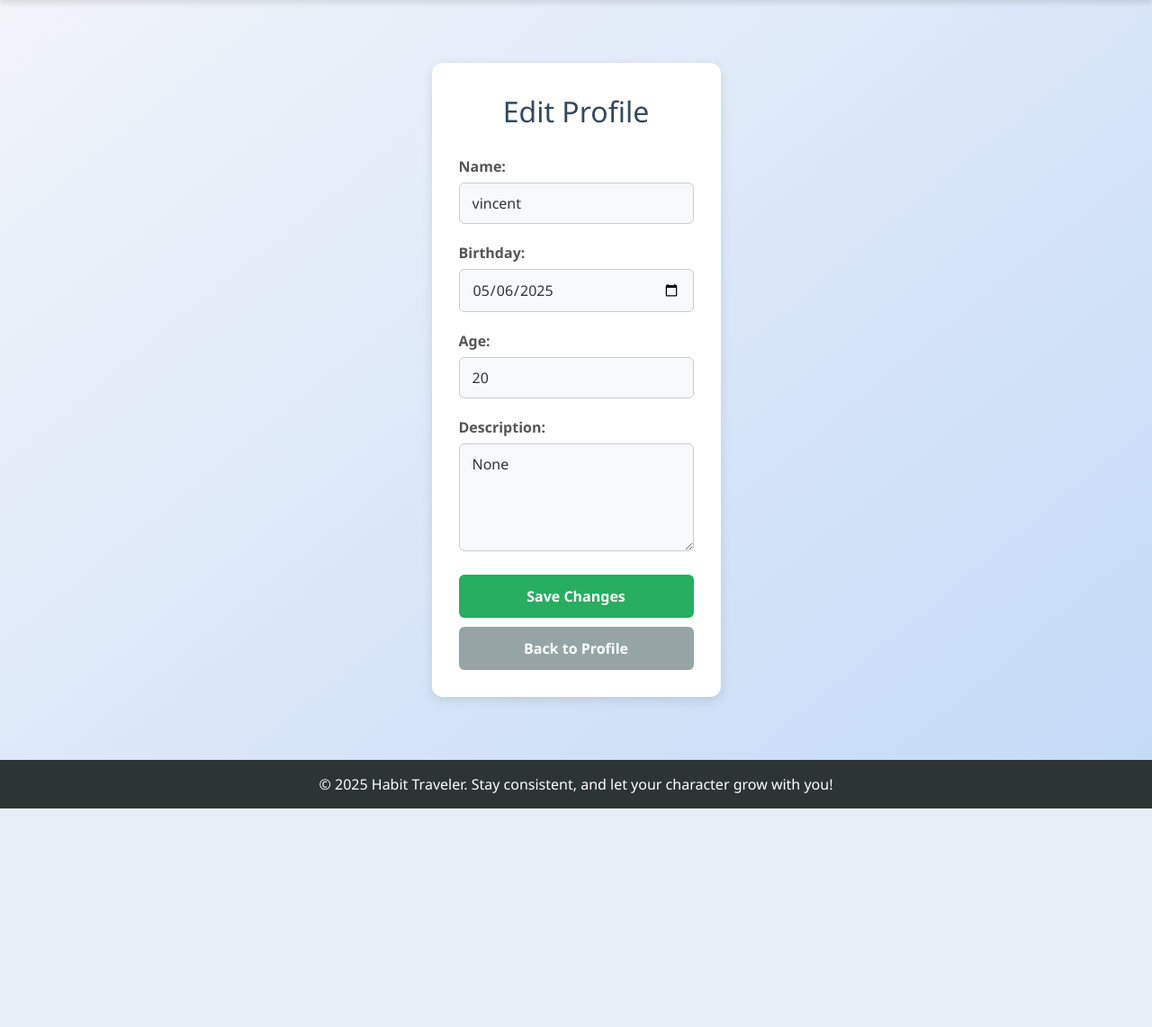
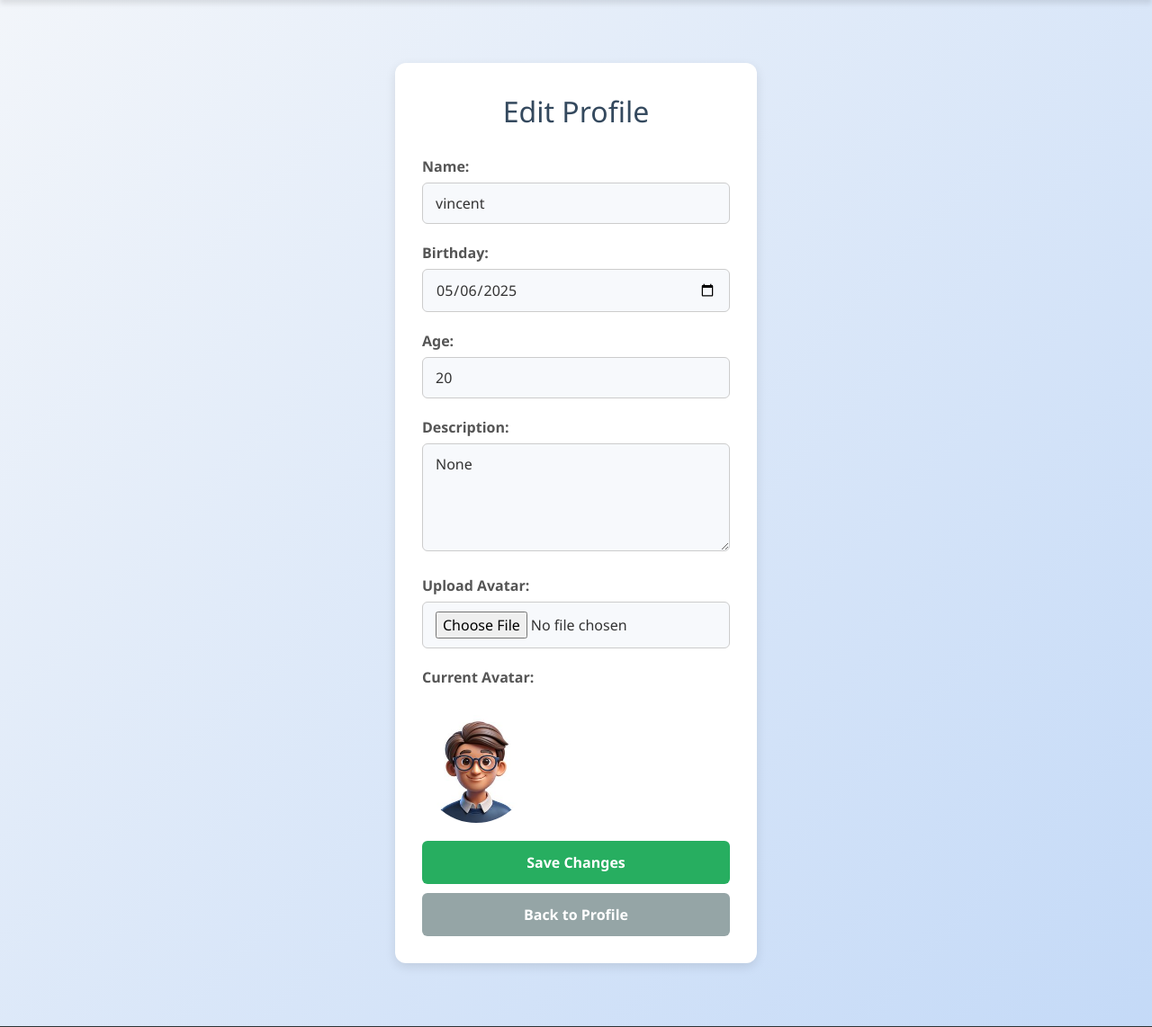
Before and after one commit to VINCENTLIM716/MINI-IT-3-10, a Flask app: page /edit_profile in a window 1280 px wide. Shown: the part 156-1298 px from the top of the page at 90% size. Before the commit the page ends 1055 px from the top, so only its background shows below. Run offline with Flask 3, Linux system fonts and the light colour scheme; a user stored in the database is signed in; some libraries are stand-ins or nearby versions.

Commit message:
avatar upload

```diff
--- a/app.py
+++ b/app.py
@@ -4,6 +4,11 @@ from werkzeug.security import generate_password_hash, check_password_hash
 from datetime import date,datetime
 from flask_mail import Mail, Message
 import random
+import os
+from werkzeug.utils import secure_filename
+
+UPLOAD_FOLDER = 'static/avatars'
+ALLOWED_EXTENSIONS = {'png', 'jpg', 'jpeg', 'gif'}
 
 app = Flask(__name__)
 app.secret_key = 'secret123'
@@ -15,6 +20,8 @@ app.config['MAIL_USE_TLS'] = True
 app.config['MAIL_USERNAME'] = 'kerksiauer@gmail.com'
 app.config['MAIL_PASSWORD'] = 'rhss uwam sogx zzfg'
 app.config['MAIL_DEFAULT_SENDER'] = 'kerksiauer@gmail.com'
+app.config['UPLOAD_FOLDER'] = UPLOAD_FOLDER
+os.makedirs(UPLOAD_FOLDER, exist_ok=True)
 
 mail = Mail(app)
 
@@ -28,6 +35,7 @@ class User(db.Model):
     birthday = db.Column(db.Date, nullable=True)
     age = db.Column(db.Integer, nullable=True)
     description = db.Column(db.String(500), nullable=True)
+    avatar = db.Column(db.String(200), nullable=True)
 
 class Habit(db.Model):
     id = db.Column(db.Integer, primary_key=True)
@@ -288,6 +296,7 @@ def profile():
 
 
 @app.route('/edit_profile', methods=['GET', 'POST'])
+@app.route('/edit_profile', methods=['GET', 'POST'])
 def edit_profile():
     if 'user_id' not in session:
         return redirect(url_for('login'))
@@ -307,13 +316,23 @@ def edit_profile():
 
             if name != user.name:
                 if User.query.filter_by(name=name).first():
-                    flash("Username already taken.")
+                    flash("Name already taken.")
                     return redirect(url_for('edit_profile'))
 
             user.name = name
             user.birthday = birthday
             user.age = age
             user.description = description
+
+            if 'avatar' in request.files:
+                avatar_file = request.files['avatar']
+                if avatar_file and avatar_file.filename != '' and '.' in avatar_file.filename:
+                    ext = avatar_file.filename.rsplit('.', 1)[1].lower()
+                    if ext in ['png', 'jpg', 'jpeg', 'gif']:
+                        filename = f"user_{user.id}_avatar.{ext}"
+                        avatar_path = os.path.join(app.config['UPLOAD_FOLDER'], filename)
+                        avatar_file.save(avatar_path)
+                        user.avatar = filename
 
             db.session.commit()
             flash("Profile updated successfully!")
@@ -325,6 +344,10 @@ def edit_profile():
 
     return render_template('edit_profile.html', user=user)
 
+
+def allowed_file(filename):
+    return '.' in filename and filename.rsplit('.', 1)[1].lower() in ALLOWED_EXTENSIONS
+
 with app.app_context():
     db.create_all()
 
--- a/templates/edit_profile.html
+++ b/templates/edit_profile.html
@@ -14,9 +14,9 @@
         {% endif %}
     {% endwith %}
 
-    <form method="POST">
+    <form method="POST" enctype="multipart/form-data">
         <div class="form-group">
-            <label for="username">Name:</label>
+            <label for="name">Name:</label>
             <input type="text" name="name" value="{{ user.name or '' }}" required>
         </div>
 
@@ -35,6 +35,19 @@
             <textarea name="description" required>{{ user.description }}</textarea>
         </div>
 
+        <!-- 👇 Avatar upload -->
+        <div class="form-group">
+            <label for="avatar">Upload Avatar:</label>
+            <input type="file" name="avatar" accept="image/*">
+        </div>
+
+        <!-- 👇 Show current avatar -->
+        <div class="form-group">
+            <label>Current Avatar:</label><br>
+            <img src="{{ url_for('static', filename='avatars/' + (user.avatar if user.avatar else 'default.png')) }}"
+                 alt="Avatar" class="rounded-full" width="120" height="120">
+        </div>
+
         <button type="submit" class="button save-button">Save Changes</button>
     </form>
 
--- a/templates/profile.html
+++ b/templates/profile.html
@@ -3,7 +3,7 @@
 {% block content %}
 <div class="profile-container">
     <div class="profile-header">
-        <img src="{{ url_for('static', filename='avatar_default.png') }}" alt="Avatar" class="avatar">
+        <img src="{{ url_for('static', filename='avatars/' + (user.avatar if user.avatar else 'default_avatar.png')) }}" alt="Avatar" class="avatar" width="120" height="120">
         <div class="profile-info">
             <h1>{{ user.name }}</h1>
             <p><i class="fas fa-birthday-cake"></i> Birthday: {{ user.birthday }}</p>
```
Also changed, not shown: instance/users.db, static/avatars/default_avatar.png (added), static/avatars/user_1_avatar.jpg (added), static/avatars/user_1_avatar.png (added).
